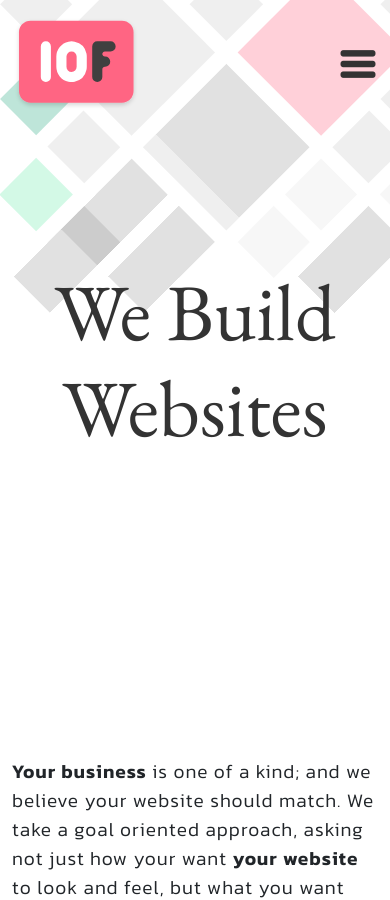
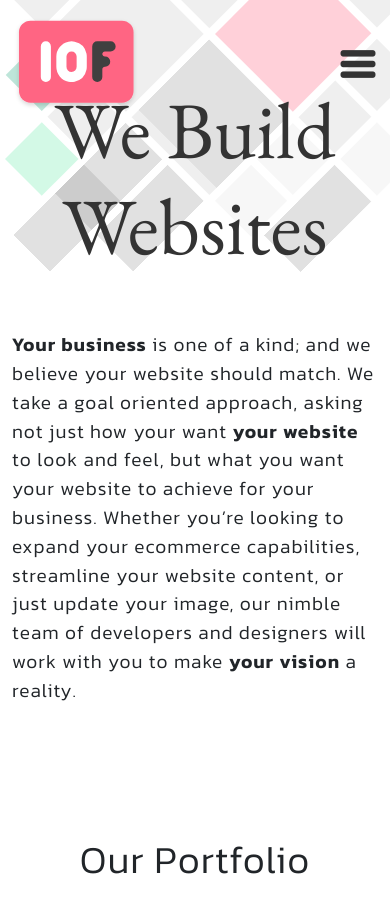
Before and after one commit to 10fdesign/website-dev, a Jekyll site: the page built from index.markdown, in a window 390 px wide and 900 px high. Built offline with Jekyll 4.4.1, drawn with Linux system fonts in a browser that asks for light colours.

Commit message:
some mobile styling

```diff
--- a/_includes/header.html
+++ b/_includes/header.html
@@ -4,6 +4,7 @@
 
     <link rel="stylesheet" href="/css/bootstrap.min.css">
     <link rel="stylesheet" href="/css/style.css">
+    <link rel="stylesheet" href="/css/style-mobile.css">
     <link rel="stylesheet" href="/css/fonts/icofont/icofont.min.css">
 
     <script src="https://code.jquery.com/jquery-3.6.0.js" integrity="sha256-H+K7U5CnXl1h5ywQfKtSj8PCmoN9aaq30gDh27Xc0jk=" crossorigin="anonymous"></script>
--- /dev/null
+++ b/css/style-mobile.css
@@ -0,0 +1,44 @@
+@media only screen and (max-width: 768px) {
+
+	.homepage-header-grid-wrapper {
+	  height: 0;
+	  padding-bottom: 80%;
+	}
+
+	.tenf-portfolio-tile {
+	  margin-bottom: 1em;
+	}
+
+	.diamond {
+	  height: 20%;
+	}
+
+	.diamonds {
+	  justify-content: space-evenly;
+	}
+
+	.testimonial {
+	  font-size: 0.7em;
+	}
+
+	.testimonial-content > p {
+	  margin-bottom: 0;
+	}
+
+	.testimonial-author {
+	  margin: 0;
+	}
+
+	h1.homepage-header-title {
+	  top: calc(50% + 2rem);
+	}
+
+	.homepage-header-grid {
+	  grid-gap: 0.5em;
+	}
+
+	.homepage-section.portfolio .tenf-portfolio-tile .tenf-portfolio-tile-image {
+	  padding-bottom: 50%;
+	}
+
+}
```
